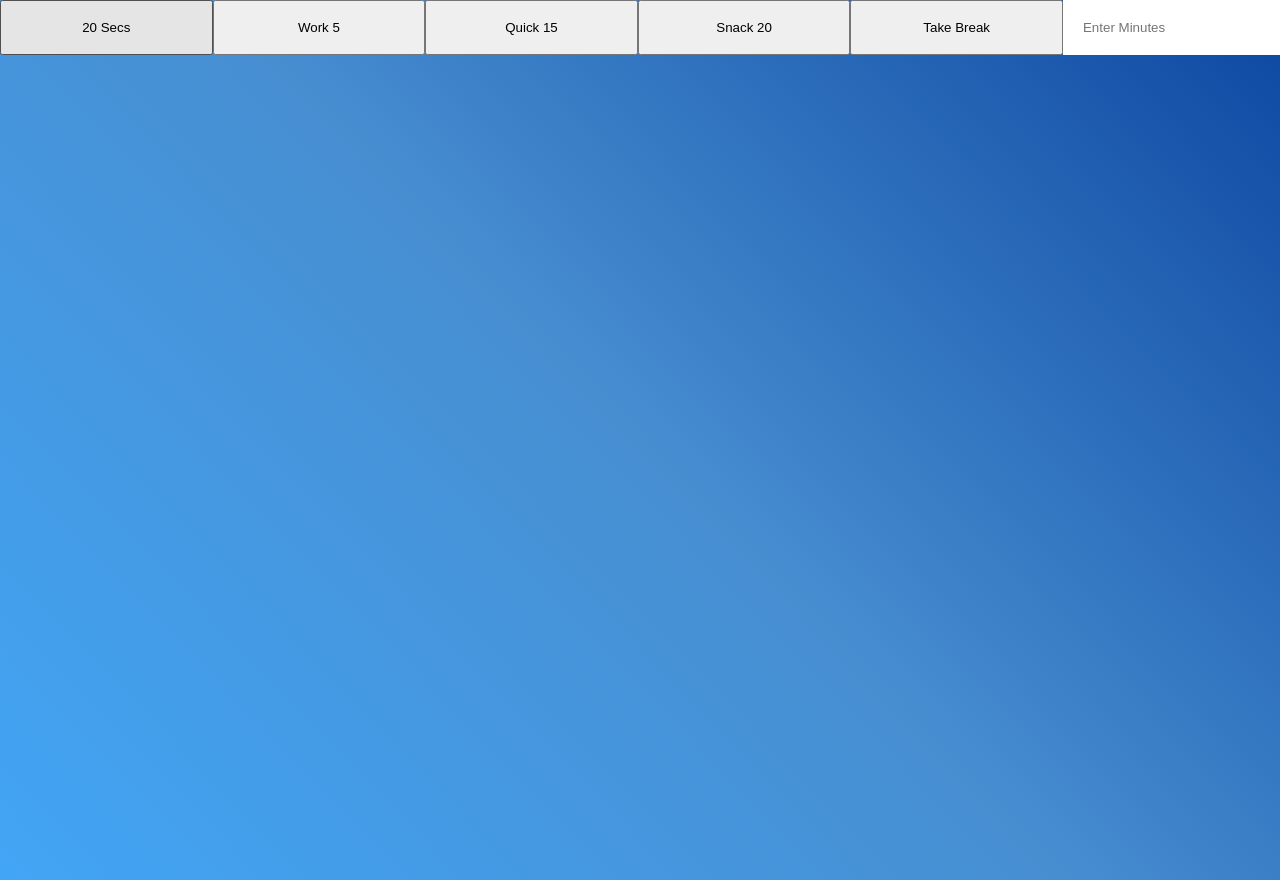
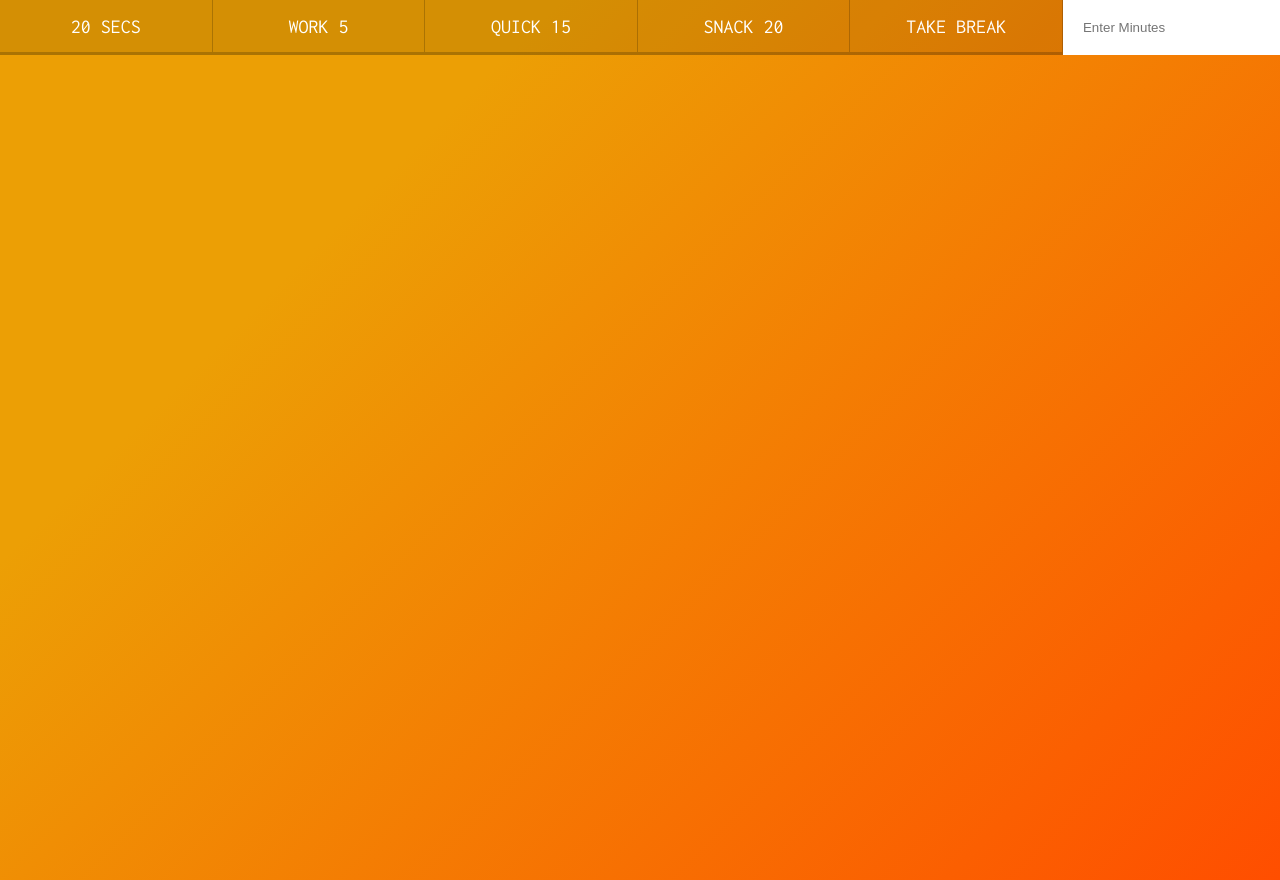
Before and after one commit to shyamal2411/Count-Down-Timer, a plain HTML site: page index.html in a window 1280 px wide. Drawn offline with Linux system fonts and the light colour scheme.

Commit message:
changed color

```diff
--- a/style.css
+++ b/style.css
@@ -1,9 +1,12 @@
 html {
   box-sizing: border-box;
   font-size: 10px;
-  background: #8E24AA;
-  background: linear-gradient(46deg,  #42a5f5 0%,#478ed1 50%,#0d47a1 100%);
+  background-color: #ff4e00;
+  background-image: linear-gradient(315deg, #ff4e00 0%, #ec9f05 74%);
+
 }
+
+
 
 *, *:before, *:after {
   box-sizing: inherit;
@@ -48,7 +51,7 @@ body {
   padding: 2rem;
 }
 
-.timer__button {
+.timerBtn {
   background: none;
   border: 0;
   cursor: pointer;
```
